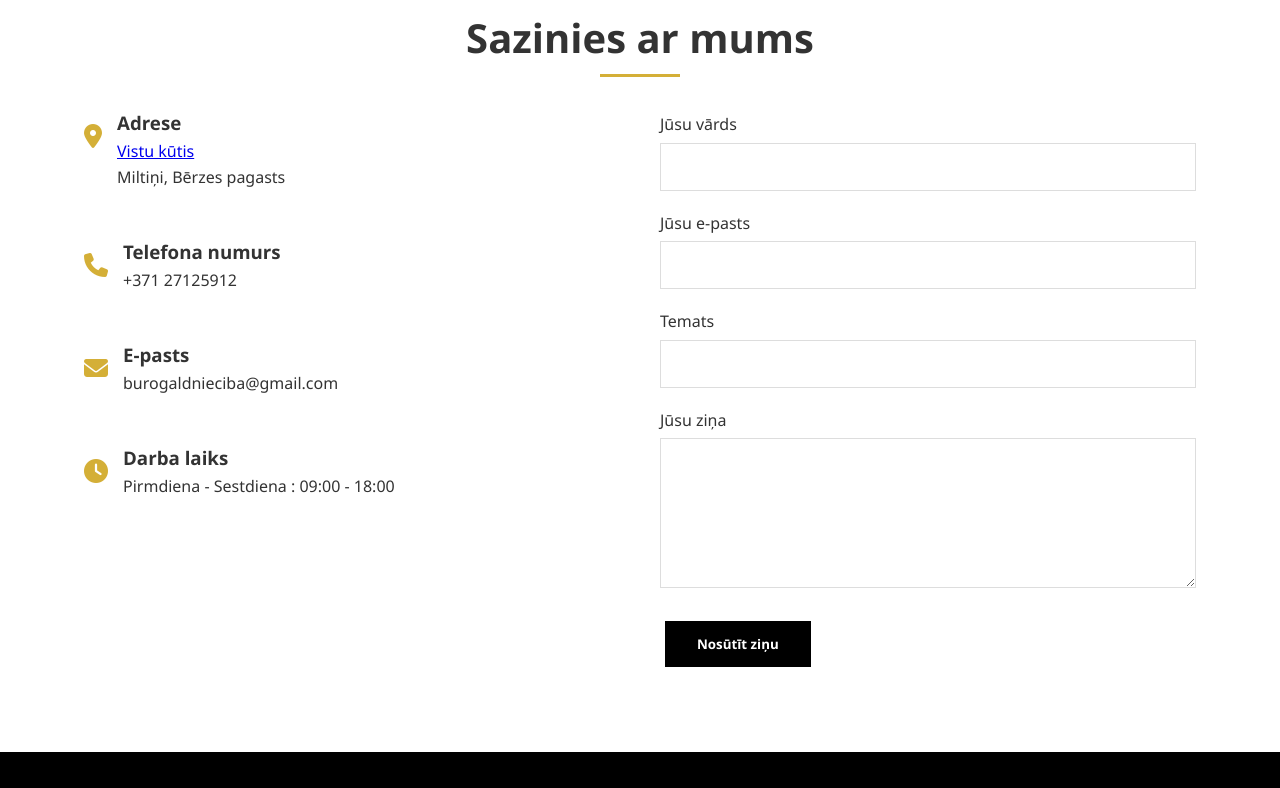
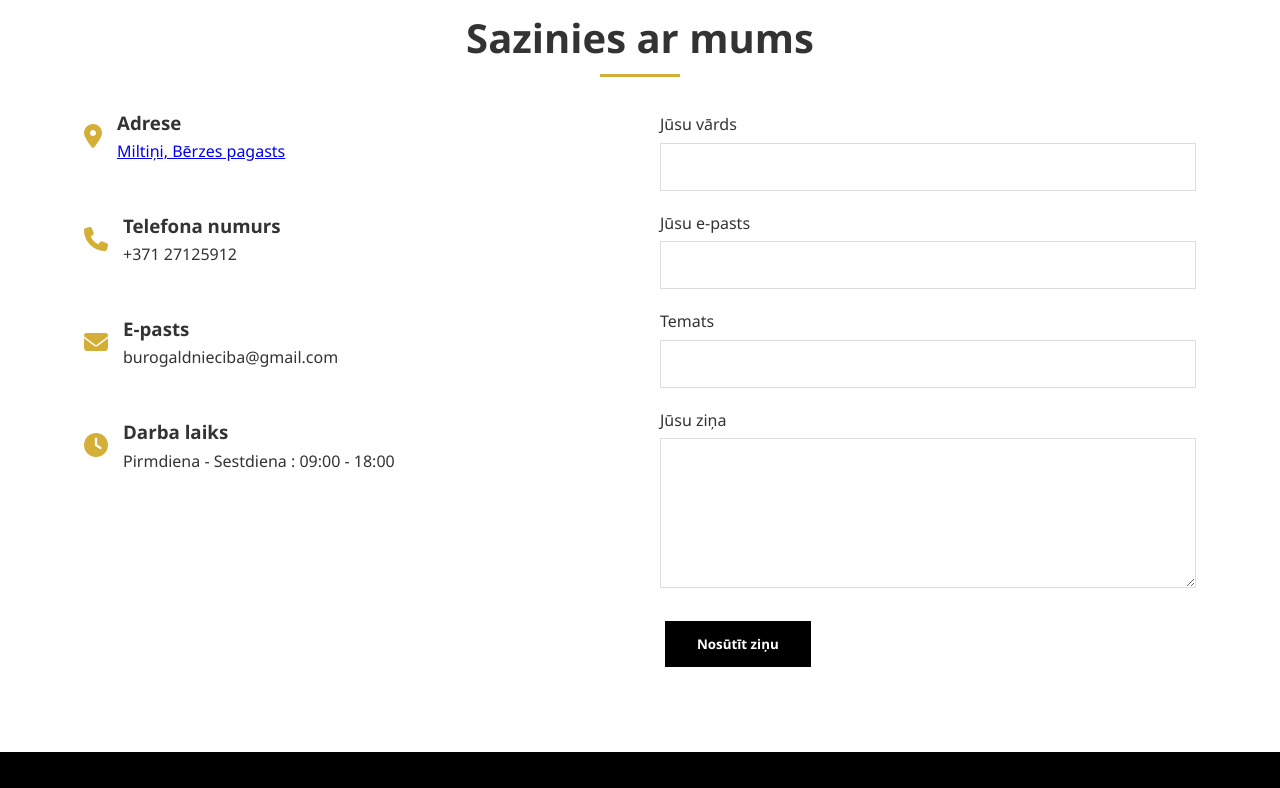
Before and after one commit to Euphorbium69/buro, a plain HTML site: page index.html in a window 1280 px wide. Shown: the part 2780-3568 px from the top of the page. Drawn offline with Linux system fonts and the light colour scheme.

Commit message:
vistu kutis

```diff
--- a/index.html
+++ b/index.html
@@ -165,7 +165,7 @@
                         </div>
                         <div class="contact-details">
                             <h3>Adrese</h3>
-                            <p><a href="https://maps.app.goo.gl/Vh5PzumwepnDBJVp8">Vistu kūtis</a><br>Miltiņi, Bērzes pagasts</p>
+                            <p><a href="https://maps.app.goo.gl/Vh5PzumwepnDBJVp8" target="_blank">Miltiņi, Bērzes pagasts</a></p>
                         </div>
                     </div>
                     <div class="contact-item">
```
